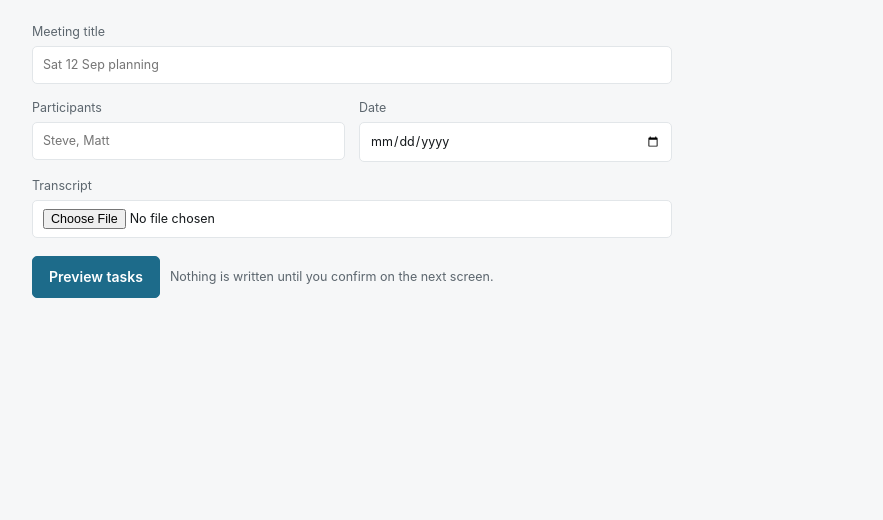
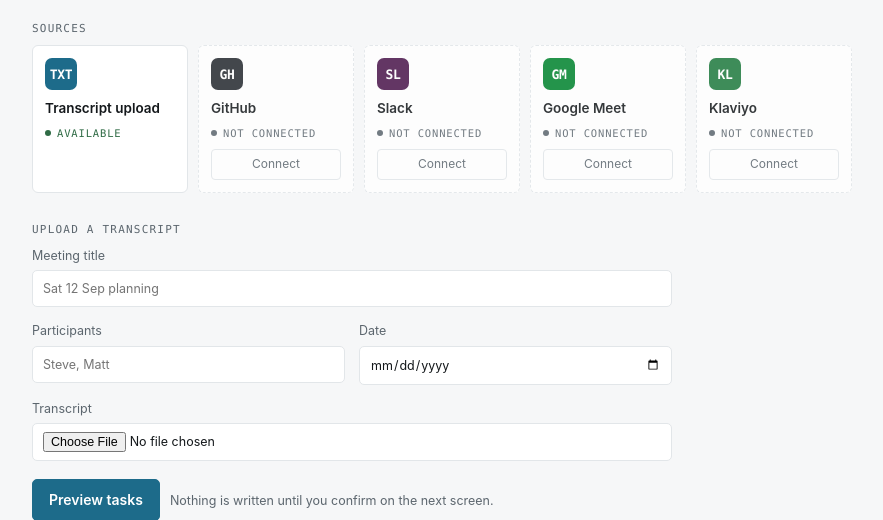
Before and after one commit to stevemansfieldux/email-migration-command-center, a FastAPI app: page /ingest in a window 1280 px wide. Shown: the part 116-636 px from the top of the page, without its empty margins (8-891 px from the left). Run offline with FastAPI, Linux system fonts and the light colour scheme.

Commit message:
Ingest: source tiles for GitHub, Slack, Google Meet, Klaviyo — not connected
Placeholders only. Dashed border, 'Not connected', disabled Connect button, so
a tile can't be read as a working integration. Transcript upload is the one
marked available because it is.

Co-Authored-By: Claude Opus 5 <noreply@anthropic.com>

```diff
--- a/app/templates/ingest.html
+++ b/app/templates/ingest.html
@@ -18,6 +18,55 @@
 {% if error %}<div class="note bad" style="max-width:640px;margin-bottom:18px">{{ error }}</div>{% endif %}
 
 {% if not preview %}
+<style>
+  .sources{display:grid;grid-template-columns:repeat(auto-fill,minmax(150px,1fr));gap:10px;max-width:820px;margin-bottom:30px}
+  .src{background:var(--card);border:1px solid var(--line);border-radius:6px;padding:12px;display:flex;flex-direction:column;gap:8px}
+  .src.soon{border-style:dashed;opacity:.85}
+  .src .ic{width:32px;height:32px;border-radius:7px;display:flex;align-items:center;justify-content:center;
+           font:600 13px/1 ui-monospace,Menlo,monospace;color:#fff;letter-spacing:-.02em}
+  .src .nm{font-size:13.5px;font-weight:600}
+  .src .st{font:10.5px ui-monospace,Menlo,monospace;letter-spacing:.08em;text-transform:uppercase;color:var(--dim);display:flex;align-items:center;gap:6px}
+  .src .st i{width:6px;height:6px;border-radius:50%;background:var(--dim);display:inline-block}
+  .src .st.on i{background:var(--done)}
+  .src .st.on{color:var(--done)}
+  .src button{margin-top:2px;padding:5px 9px;font-size:12px;border:1px solid var(--line);border-radius:4px;background:transparent;color:var(--dim);cursor:not-allowed}
+  .sec{font:11px ui-monospace,Menlo,monospace;letter-spacing:.11em;text-transform:uppercase;color:var(--dim);margin:0 0 10px}
+</style>
+
+<p class="sec">Sources</p>
+<div class="sources">
+  <div class="src">
+    <div class="ic" style="background:var(--accent)">TXT</div>
+    <div class="nm">Transcript upload</div>
+    <div class="st on"><i></i>Available</div>
+  </div>
+  <div class="src soon">
+    <div class="ic" style="background:#24292f">GH</div>
+    <div class="nm">GitHub</div>
+    <div class="st"><i></i>Not connected</div>
+    <button type="button" disabled title="Connector not built yet">Connect</button>
+  </div>
+  <div class="src soon">
+    <div class="ic" style="background:#4a154b">SL</div>
+    <div class="nm">Slack</div>
+    <div class="st"><i></i>Not connected</div>
+    <button type="button" disabled title="Connector not built yet">Connect</button>
+  </div>
+  <div class="src soon">
+    <div class="ic" style="background:#00832d">GM</div>
+    <div class="nm">Google Meet</div>
+    <div class="st"><i></i>Not connected</div>
+    <button type="button" disabled title="Connector not built yet">Connect</button>
+  </div>
+  <div class="src soon">
+    <div class="ic" style="background:#1f7a3e">KL</div>
+    <div class="nm">Klaviyo</div>
+    <div class="st"><i></i>Not connected</div>
+    <button type="button" disabled title="Connector not built yet">Connect</button>
+  </div>
+</div>
+
+<p class="sec">Upload a transcript</p>
 <form method="post" action="/ingest" enctype="multipart/form-data" class="grid">
   <label>Meeting title <input type="text" name="title" required placeholder="Sat 12 Sep planning"></label>
   <div class="row">
```
